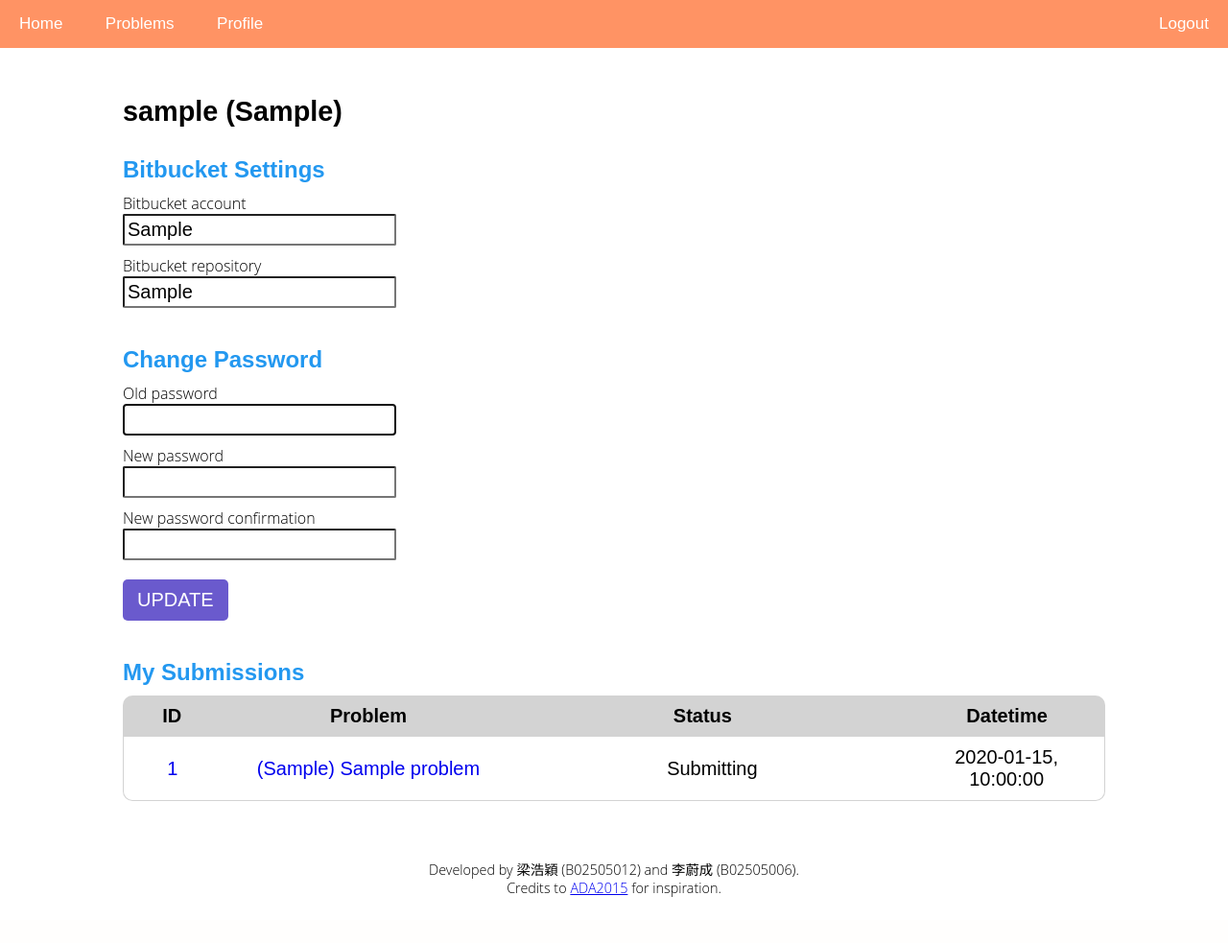
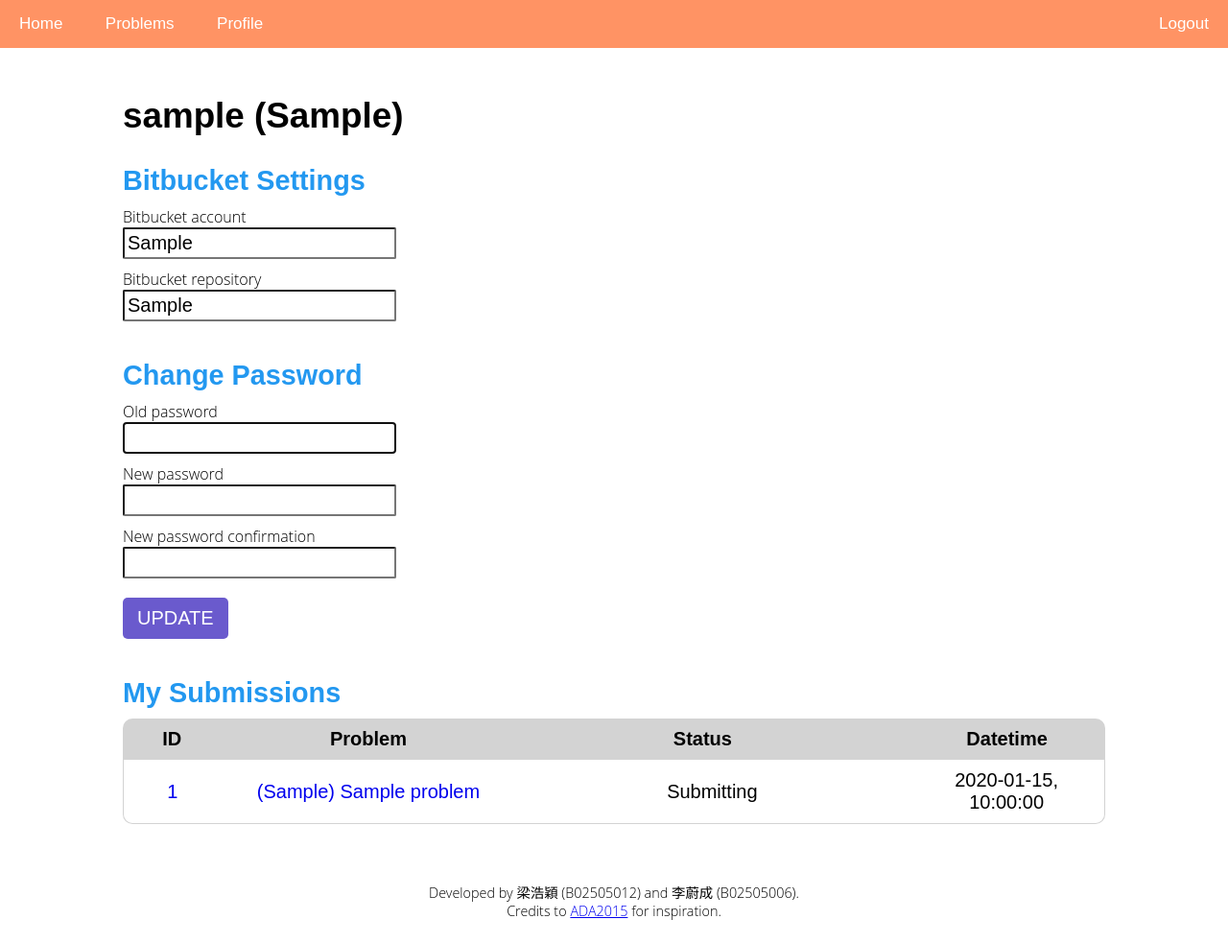
Before and after one commit to hyl0327/esoe_oop_judge, a Django app: page /profile/ in a window 1280 px wide. Shown: the whole page at 96% size. Before the commit the page ends 935 px from the top, so only its background shows below. Run offline with Django 3.2, Linux system fonts and the light colour scheme; a user stored in the database is signed in; tables that the repository leaves empty hold one stand-in row (values such as "Sample post"); some libraries are stand-ins or nearby versions.

Commit message:
Make <h*>'s sizes consistent

```diff
--- a/web/judge/static/judge/css/base.css
+++ b/web/judge/static/judge/css/base.css
@@ -8,17 +8,16 @@ p {
 }
 
 h1 {
-    font-size: 250%;
+    font-size: 280%;
 }
 
 h2 {
-    font-size: 180%;
+    font-size: 230%;
 }
 
 h3 {
-    font-size: 150%;
+    font-size: 180%;
 }
-
 
 .floatleft {
     float: left;
--- a/web/judge/static/judge/css/problem_detail.css
+++ b/web/judge/static/judge/css/problem_detail.css
@@ -18,7 +18,6 @@ h2 {
 .problem_div h3, #submissions_div h3 {
     color: #483D8B;
     font-weight: bold;
-    font-size: 25px;
     margin-bottom: 10px;
 }
 
```
